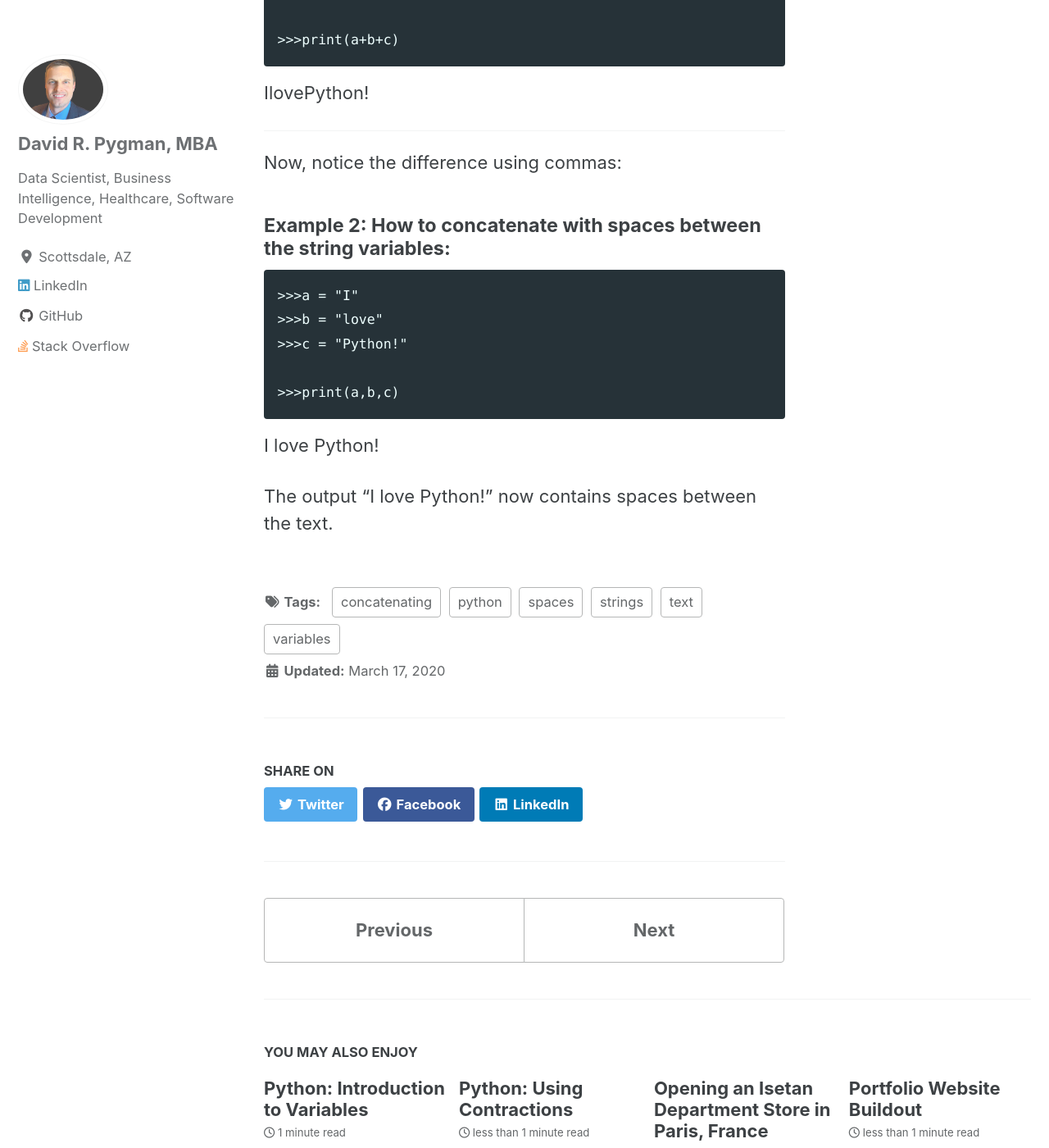
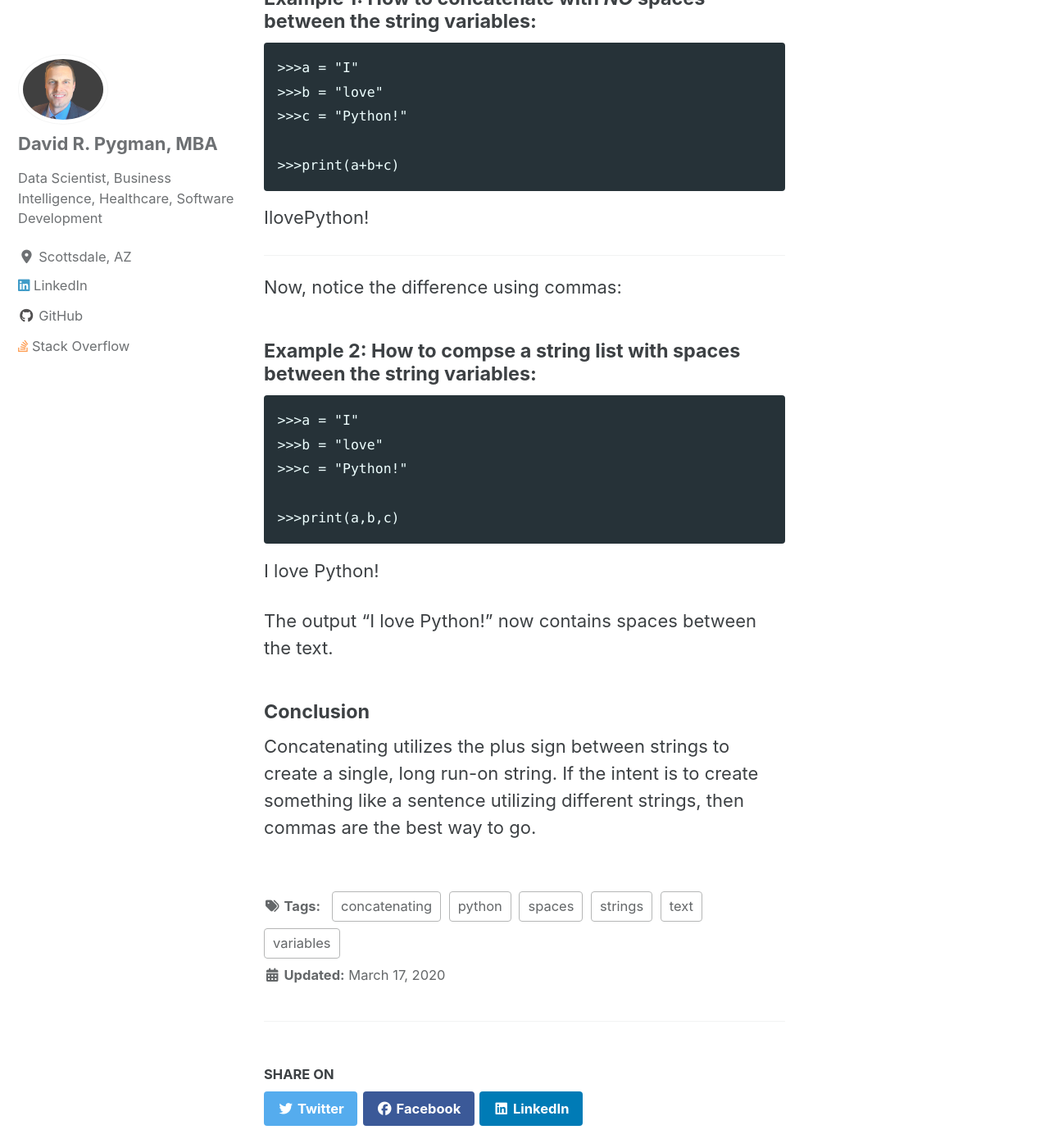
Before and after one commit to dpygman/dpygman.github.io, a Jekyll site: the page built from _posts/2020-03-17-concatenate.md, in a window 1280 px wide and 1400 px high, scrolled down 559 px. Shown: the whole window at 82% size. Built offline with Jekyll 4.4.1, drawn with Linux system fonts in a browser that asks for light colours; cached includes are drawn as plain includes; nearby versions of some CDN libraries; some of the changed text lies outside the part shown.

Commit message:
Added some additional details
#### What is concatenating strings?

Concatenating is using the plus (+) sign between strings to build longer strings.

and

#### Conclusion
Concatenating utilizes the plus sign between strings to create a single, long run on string. If the intent is to create something like a sentence utilizing different strings, then commas are the best way to go.

````diff
--- a/_posts/2020-03-17-concatenate.md
+++ b/_posts/2020-03-17-concatenate.md
@@ -7,6 +7,10 @@
 ---
 
 Hello and welcome to a quick overview of concatenating multiple string variables into a sentence. Please note, Python variables are case sensitive, so capitalization matters.
+
+#### What is concatenating strings?
+
+Concatenating is using the plus (+) sign between strings to build longer strings.
 
 #### Example 1: How to concatenate with _NO_ spaces between the string variables:
 ```
@@ -22,7 +26,7 @@
 
 Now, notice the difference using commas:
 
-#### Example 2: How to concatenate with spaces between the string variables:
+#### Example 2: How to compse a string list with spaces between the string variables:
 ```
 >>>a = "I"
 >>>b = "love"
@@ -33,3 +37,6 @@
 I love Python!
 
 The output "I love Python!" now contains spaces between the text.
+
+#### Conclusion
+Concatenating utilizes the plus sign between strings to create a single, long run-on string. If the intent is to create something like a sentence utilizing different strings, then commas are the best way to go.
````
